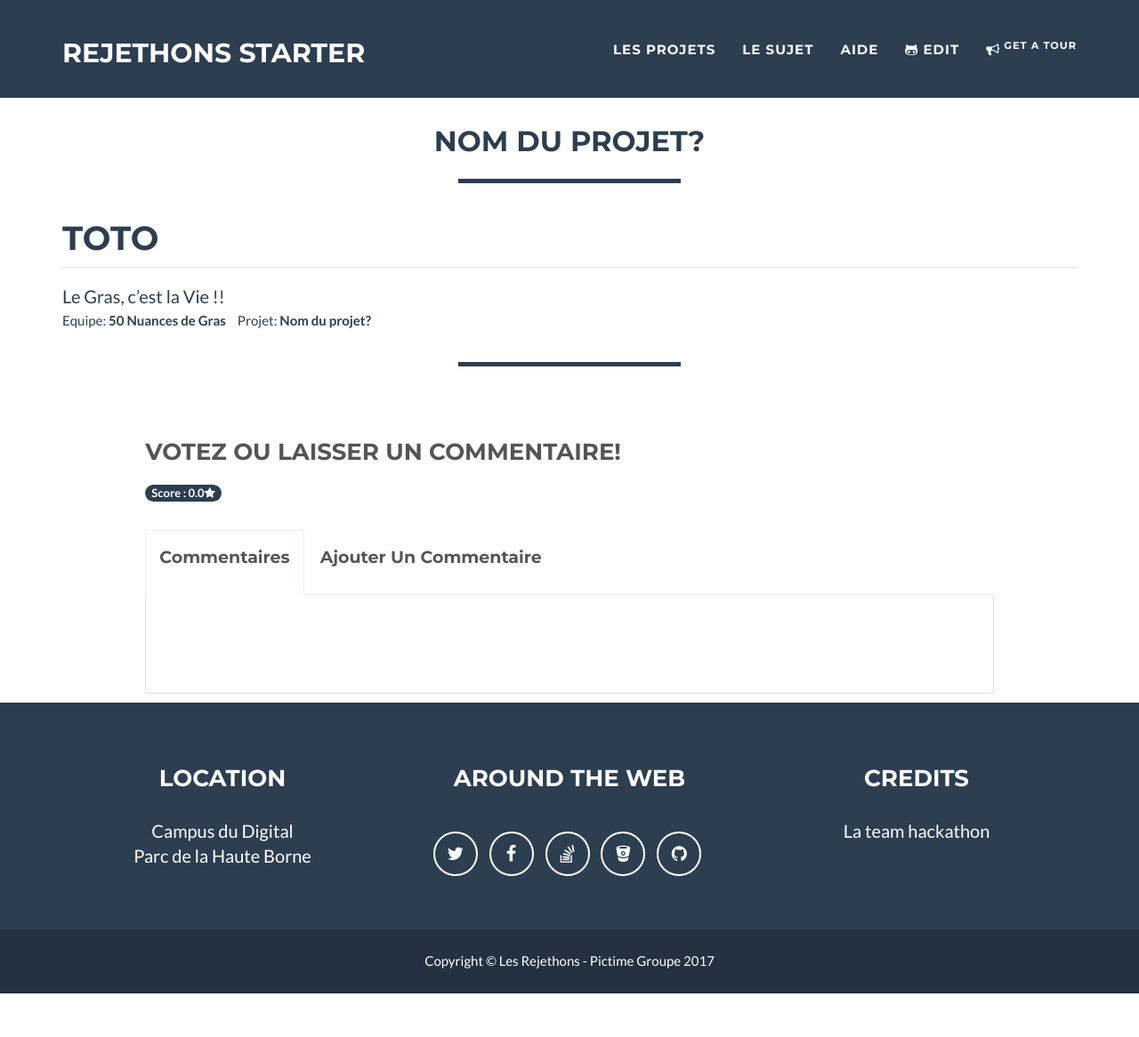
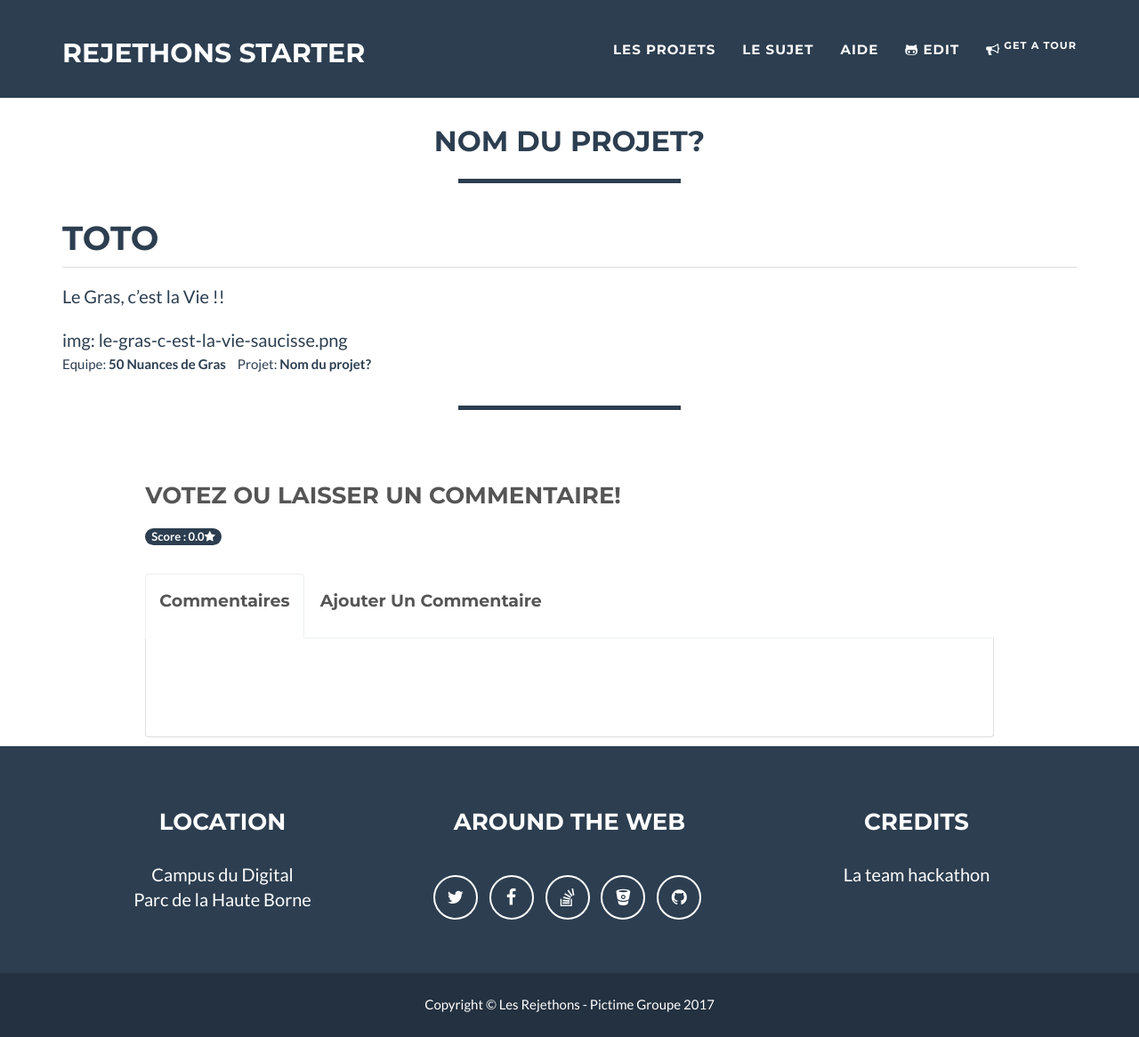
Before and after one commit to stephaneLeroy/rejethons-starter, a Jekyll site: the page built from _posts/2017-05-19-50-nuances-de-gras.markdown, in a window 1280 px wide and 1166 px high. Shown: the whole window at 89% size. Built offline with Jekyll 4.4.1, drawn with Linux system fonts in a browser that asks for light colours.

Commit message:
Update 2017-05-19-50-nuances-de-gras.markdown

```diff
--- a/_posts/2017-05-19-50-nuances-de-gras.markdown
+++ b/_posts/2017-05-19-50-nuances-de-gras.markdown
@@ -10,3 +10,5 @@ alt: Nom du projet?
 
 # Toto
 Le Gras, c'est la Vie !!
+
+img: le-gras-c-est-la-vie-saucisse.png
```
